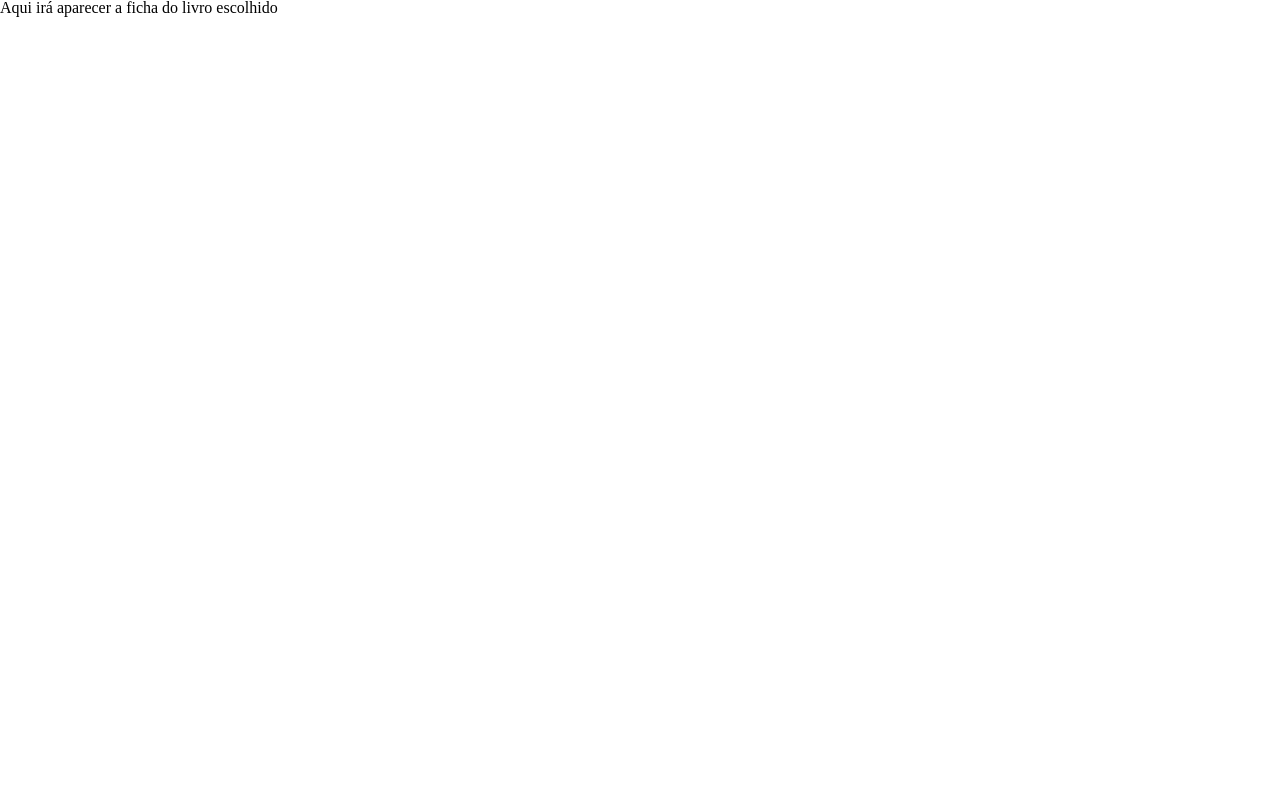
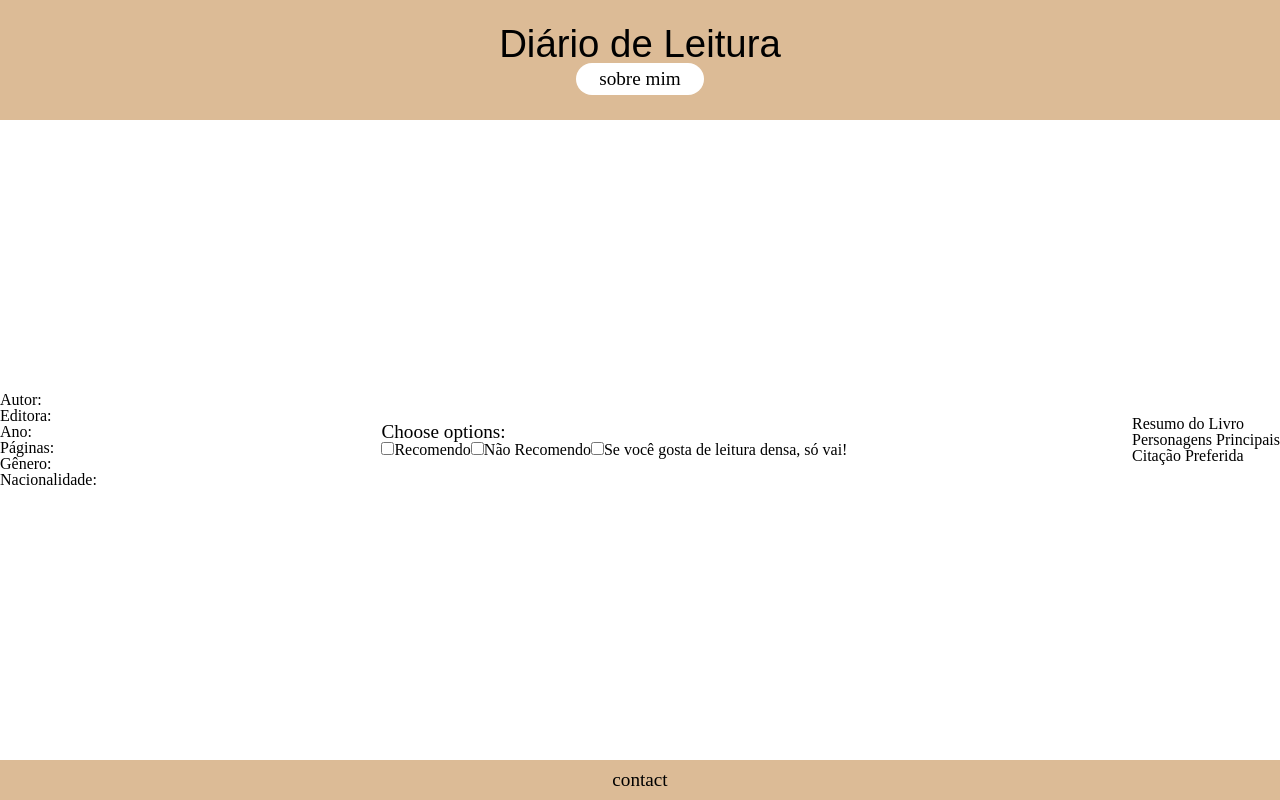
Before and after one commit to carol-xavier/readingrepo, a React (Create React App) app: page /ficha-do-livro in a window 1280 px wide. Built offline with nearby package versions, Linux system fonts and the light colour scheme; a web font is replaced by a local one.

Commit message:
Organize Header/Footer components and add BookPage elements

```diff
--- a/src/components/BookPage.js
+++ b/src/components/BookPage.js
@@ -1,8 +1,64 @@
+
+import { useState } from "react";
+import Header from "./Header";
+import Footer from "./Footer";
 
 
+// Check if I need another className different from Body
+// Update Header to switch and add book title and reading dates
+
+function Checkbox() { /* It does not need to be dynamic like this once I have the info in the database */
+    const [selectedOptions, setSelectedOptions] = useState([]);
+
+    const options = ["Recomendo", "Não Recomendo", "Se você gosta de leitura densa, só vai!"];
+
+    const HandleChange = (event) => {
+        const { value, checked } = event.target;
+        if (checked) {
+            setSelectedOptions((prev) => [...prev, value]);
+        } else {
+            setSelectedOptions((prev) => prev.filter((option)))
+        }
+    }
+
+    return (
+        <div>
+            <h3>Choose options:</h3>
+            {options.map((option) => (
+                <label key={option}>
+                    <input
+                        type="checkbox"
+                        value={option}
+                        checked={selectedOptions.includes(option)}
+                        onChange={HandleChange}
+                    />
+                    {option}
+                </label>
+            ))}
+        </div>
+    )
+}
 
 export default function BookPage() {
     return (
-        <div>Aqui irá aparecer a ficha do livro escolhido</div>
+        <div className="Body">
+            <Header />
+            <div>
+                <p>Autor:</p>
+                <p>Editora:</p>
+                <p>Ano:</p>
+                <p>Páginas:</p>
+                <p>Gênero:</p>
+                <p>Nacionalidade:</p>
+            </div>
+            <Checkbox />
+            <div>
+                <p>Resumo do Livro</p>
+                {/*get info from database*/}
+                <p>Personagens Principais</p>
+                <p>Citação Preferida</p>
+            </div>
+            <Footer />
+        </div>
     );
 }
--- /dev/null
+++ b/src/components/Footer.js
@@ -0,0 +1,10 @@
+import "./../style/reset.css";
+import "./../style/style.css";
+
+export default function Footer() {
+    return (
+        <div className="Footer">
+            <h3>contact</h3>
+        </div>
+    );
+}
--- /dev/null
+++ b/src/components/Header.js
@@ -0,0 +1,11 @@
+import "./../style/reset.css";
+import "./../style/style.css";
+
+export default function Header() {
+    return (
+        <div className="Header">
+                <h1>Diário de Leitura</h1>
+                <button>sobre mim</button>
+        </div>
+    );
+}
--- a/src/components/MainPage.js
+++ b/src/components/MainPage.js
@@ -1,18 +1,15 @@
 import { Link } from 'react-router-dom';
 // import { useState } from "react";
+import Header from './Header';
 import "./../style/reset.css";
-import "./../style/style.css"
-
-import BookPage from "./BookPage";
+import "./../style/style.css";
+import Footer from './Footer';
 
 
 export default function MainPage() {
     return (
         <div className="MainPage">
-            <div className="Header">
-                <h1>Diário de Leitura</h1>
-                <button>sobre mim</button>
-            </div>
+            <Header />
             <div className="Body">
                 <Link className="BookContent" to="/ficha-do-livro">
                     <img className="BookImage" src="https://trechos.org/wp-content/uploads/2021/05/Livro-Data-Science-do-Zero-2o-Edicao-Nocoes-Fundamentais-com-Python-por-Joel-Grus.jpg" />
@@ -30,9 +27,7 @@ export default function MainPage() {
                     <p>Nome do Autor</p>
                 </Link>
             </div>
-            <div className="Footer">
-                <h3>contact</h3>
-            </div>
+            <Footer />
         </div>
     );
 }
```
Also changed, not shown: 1 other file (tests, documents, lock files or other folders).
